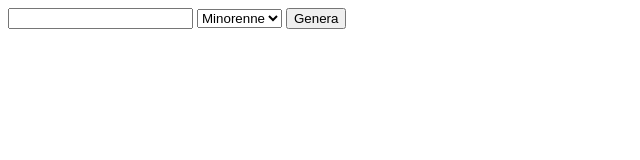
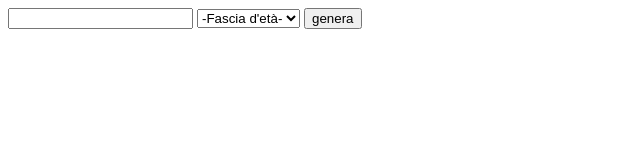
Before and after one commit to SaraG94/js-biglietto-treno-form, a plain HTML site: page index.html in a window 1280 px wide. Shown: the full height of the page, 0-640 px from the left. Drawn offline with Linux system fonts and the light colour scheme.

Commit message:
FEAT value to select

```diff
--- a/index.html
+++ b/index.html
@@ -10,12 +10,13 @@
     <input type="text" id="km">
 
     <select id="age">
-        <option>Minorenne</option>
-        <option>Adulto</option>
-        <option>Over 65</option>
+        <option>-Fascia d'et&agrave;-</option>
+        <option value="1">Minorenne</option>
+        <option value="2">Adulto</option>
+        <option value="3">Over 65</option>
     </select>
 
-    <button>Genera</button>
+    <input type="button" value="genera">
 
     <script src="./js/app.js"></script>
 </body>
--- a/js/app.js
+++ b/js/app.js
@@ -1 +1,3 @@
 console.log('ciao')
+
+const KMPRICE = 0.21
```
